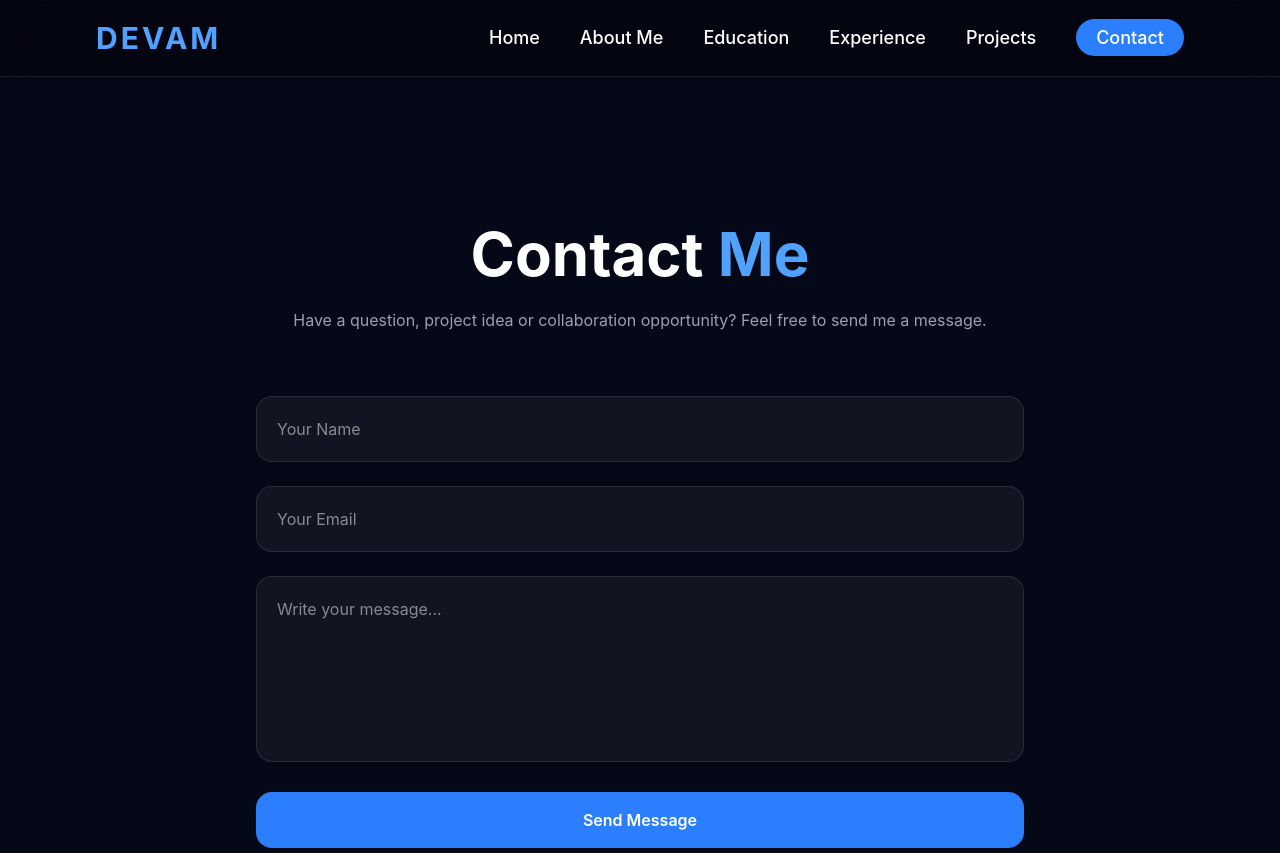
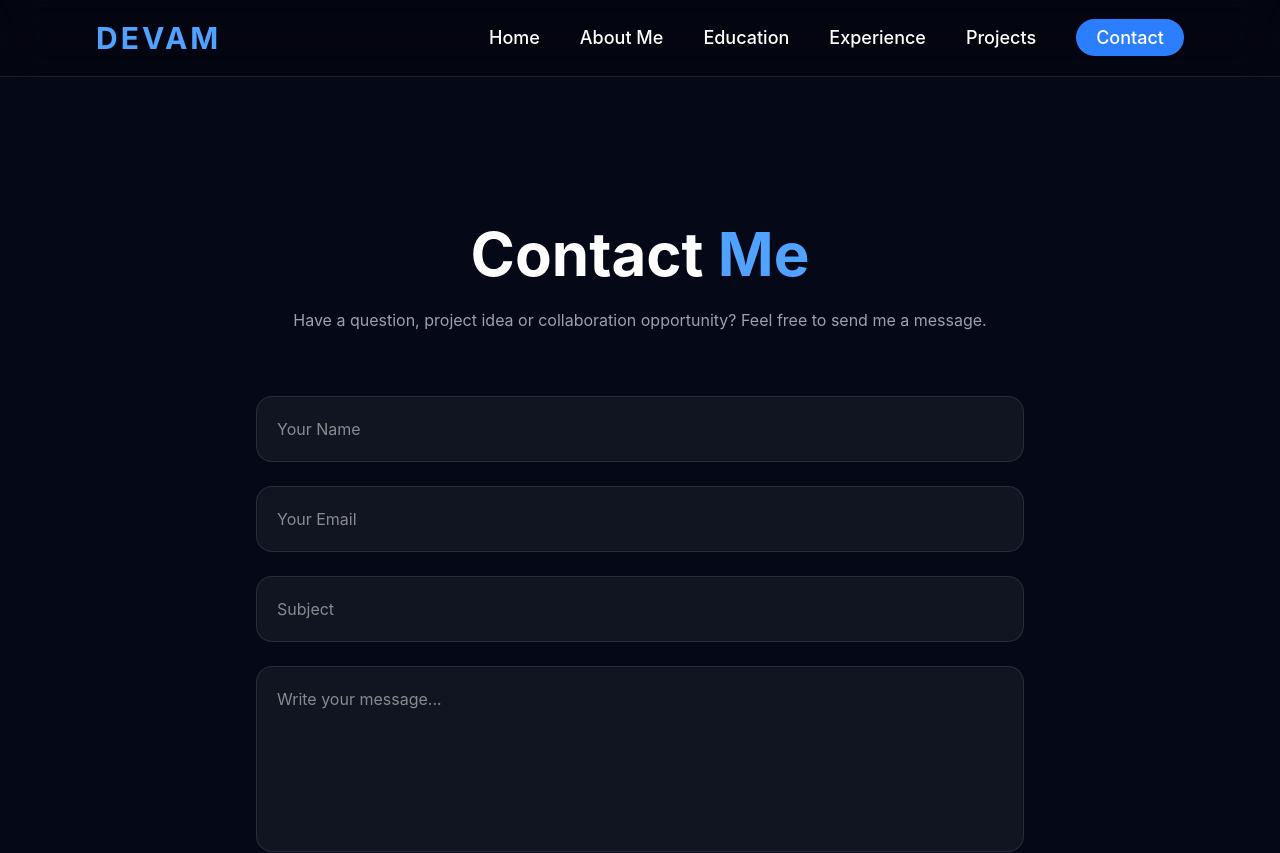
Before and after one commit to Devam9-9-2006/About-me-, a React app: page /contact in a window 1280 px wide. Shown: the top 853 px of the page. Built offline with nearby package versions, Linux system fonts and the light colour scheme; the HTML template or start-up script is replaced by a standard one.

Commit message:
Fixed Contact page validation and EmailJS integration

```diff
--- a/src/components/Contact.jsx
+++ b/src/components/Contact.jsx
@@ -15,6 +15,9 @@ function Contact() {
       .email('Please enter a valid email')
       .required('Email is required'),
 
+    subject: Yup.string()
+      .required('Subject is required'),
+
     message: Yup.string()
       .min(10, 'Message must be at least 10 characters')
       .required('Message is required'),
@@ -31,12 +34,12 @@ function Contact() {
         import.meta.env.VITE_EMAILJS_PUBLIC_KEY
       )
       .then(() => {
-        alert('✅ Message sent successfully!')
+        alert('✅ Message Sent Successfully!')
         resetForm()
       })
       .catch((error) => {
         console.error(error)
-        alert('❌ Failed to send message. Please try again.')
+        alert('❌ Failed To Send Message')
       })
       .finally(() => {
         setLoading(false)
@@ -45,6 +48,7 @@ function Contact() {
 
   return (
     <section className="min-h-screen bg-[#050816] text-white px-6 md:px-10 lg:px-24 py-32">
+
       <div className="max-w-3xl mx-auto">
 
         <h1 className="text-5xl md:text-6xl font-bold text-center">
@@ -60,6 +64,7 @@ function Contact() {
           initialValues={{
             name: '',
             email: '',
+            subject: '',
             message: '',
           }}
           validationSchema={validationSchema}
@@ -69,14 +74,17 @@ function Contact() {
             values,
             errors,
             touched,
+            handleChange,
             handleBlur,
-            handleChange,
             handleSubmit,
           }) => (
             <form
               onSubmit={handleSubmit}
               className="mt-16 space-y-6"
             >
+
+              {/* Name */}
+
               <div>
                 <input
                   type="text"
@@ -85,15 +93,17 @@ function Contact() {
                   value={values.name}
                   onChange={handleChange}
                   onBlur={handleBlur}
-                  className="w-full rounded-2xl bg-white/5 border border-white/10 p-5 outline-none focus:border-blue-500"
+                  className="w-full p-5 rounded-2xl bg-white/5 border border-white/10 outline-none focus:border-blue-500"
                 />
 
                 {touched.name && errors.name && (
-                  <p className="text-red-400 mt-2 text-sm">
+                  <p className="text-red-400 mt-2">
                     {errors.name}
                   </p>
                 )}
               </div>
+
+              {/* Email */}
 
               <div>
                 <input
@@ -103,15 +113,37 @@ function Contact() {
                   value={values.email}
                   onChange={handleChange}
                   onBlur={handleBlur}
-                  className="w-full rounded-2xl bg-white/5 border border-white/10 p-5 outline-none focus:border-blue-500"
+                  className="w-full p-5 rounded-2xl bg-white/5 border border-white/10 outline-none focus:border-blue-500"
                 />
 
                 {touched.email && errors.email && (
-                  <p className="text-red-400 mt-2 text-sm">
+                  <p className="text-red-400 mt-2">
                     {errors.email}
                   </p>
                 )}
               </div>
+
+              {/* Subject */}
+
+              <div>
+                <input
+                  type="text"
+                  name="subject"
+                  placeholder="Subject"
+                  value={values.subject}
+                  onChange={handleChange}
+                  onBlur={handleBlur}
+                  className="w-full p-5 rounded-2xl bg-white/5 border border-white/10 outline-none focus:border-blue-500"
+                />
+
+                {touched.subject && errors.subject && (
+                  <p className="text-red-400 mt-2">
+                    {errors.subject}
+                  </p>
+                )}
+              </div>
+
+              {/* Message */}
 
               <div>
                 <textarea
@@ -121,11 +153,11 @@ function Contact() {
                   value={values.message}
                   onChange={handleChange}
                   onBlur={handleBlur}
-                  className="w-full rounded-2xl bg-white/5 border border-white/10 p-5 outline-none focus:border-blue-500 resize-none"
+                  className="w-full p-5 rounded-2xl bg-white/5 border border-white/10 outline-none focus:border-blue-500 resize-none"
                 />
 
                 {touched.message && errors.message && (
-                  <p className="text-red-400 mt-2 text-sm">
+                  <p className="text-red-400 mt-2">
                     {errors.message}
                   </p>
                 )}
@@ -134,14 +166,17 @@ function Contact() {
               <button
                 type="submit"
                 disabled={loading}
-                className="w-full rounded-2xl bg-blue-500 py-4 font-semibold transition hover:bg-blue-600 disabled:cursor-not-allowed disabled:opacity-60"
+                className="w-full bg-blue-500 hover:bg-blue-600 duration-300 py-5 rounded-2xl font-semibold"
               >
                 {loading ? 'Sending...' : 'Send Message'}
               </button>
+
             </form>
           )}
         </Formik>
+
       </div>
+
     </section>
   )
 }
```
